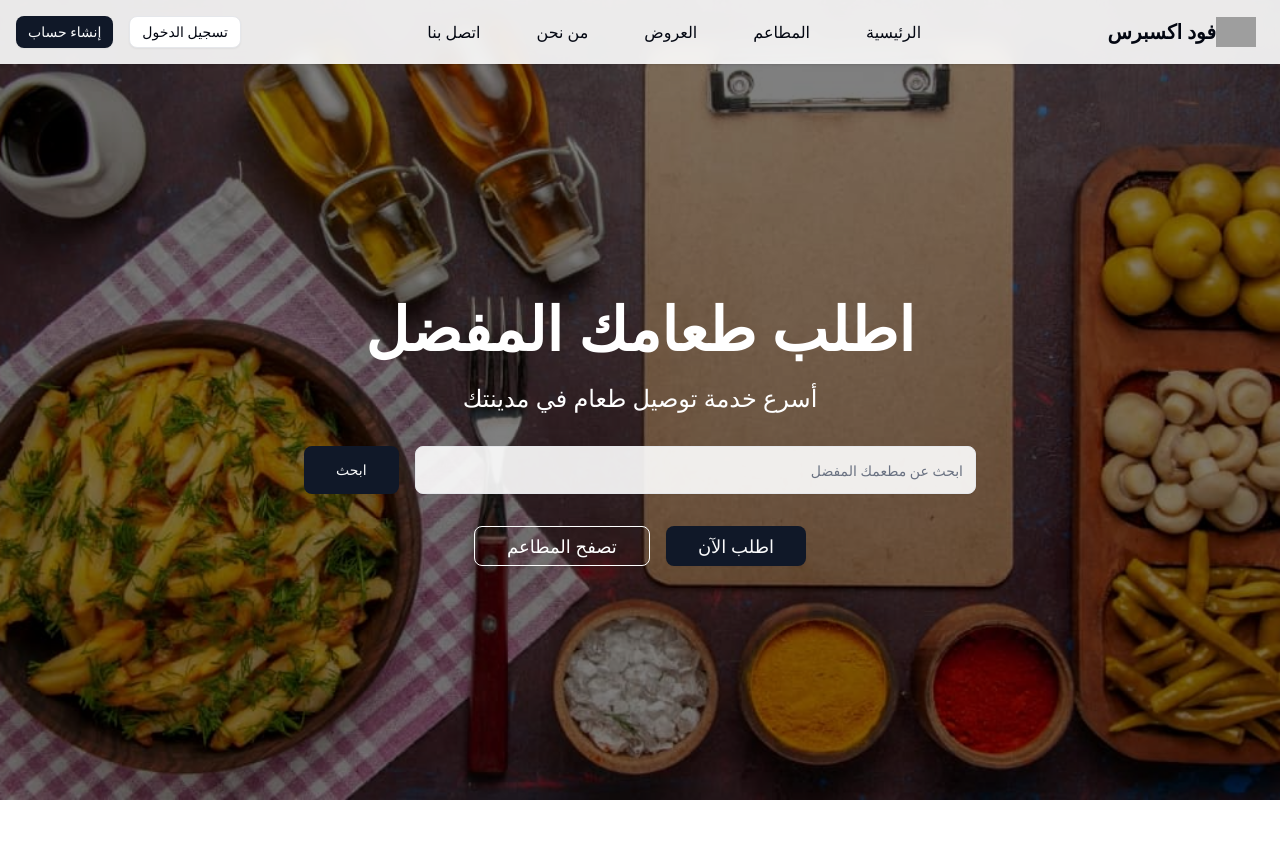
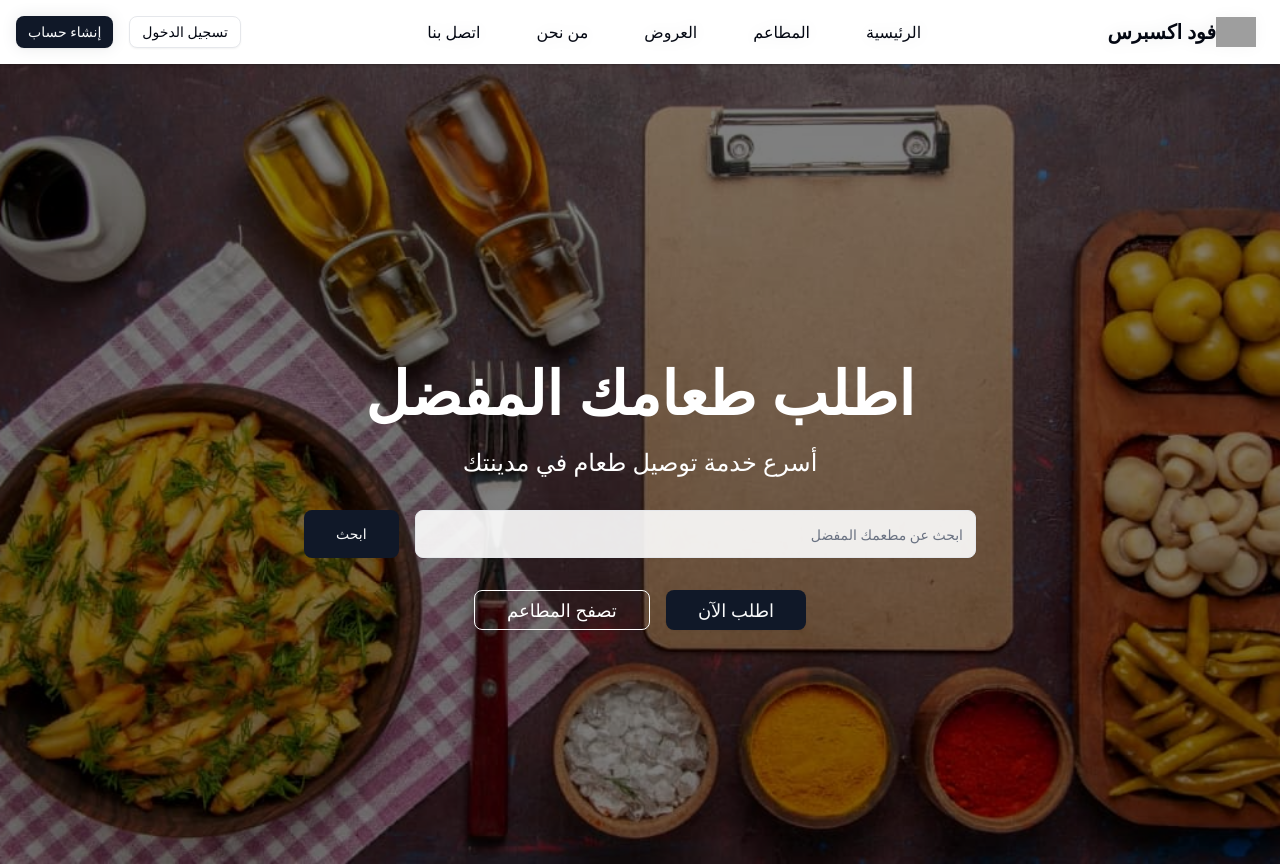
Before and after one commit to Mahmoud-D/graduation-project, a Next.js app in the folder frontend/: page / in a window 1280 px wide. Shown: the top 866 px of the page. Built offline with nearby package versions, Linux system fonts and the light colour scheme; grey boxes are pictures that could not be loaded.

Commit message:
Make the navigation bar sticky on top of the page

```diff
--- a/frontend/src/app/about/page.js
+++ b/frontend/src/app/about/page.js
@@ -2,7 +2,7 @@ import React from 'react';
 
 export default function AboutPage() {
   return (
-    <div className="min-h-screen bg-gray-50 py-12 px-4 sm:px-6 lg:px-8" dir="rtl">
+    <div className="min-h-screen bg-gray-50 py-12 px-4 sm:px-6 lg:px-8">
       <div className="max-w-4xl mx-auto">
         <div className="text-center">
           <h1 className="text-4xl font-bold text-gray-900 mb-8">من نحن</h1>
--- a/frontend/src/app/contact/page.js
+++ b/frontend/src/app/contact/page.js
@@ -2,7 +2,7 @@ import React from 'react';
 
 export default function ContactPage() {
   return (
-    <div className="min-h-screen bg-gray-50 py-12 px-4 sm:px-6 lg:px-8" dir="rtl">
+    <div className="min-h-screen bg-gray-50 py-12 px-4 sm:px-6 lg:px-8">
       <div className="max-w-4xl mx-auto">
         <div className="text-center">
           <h1 className="text-4xl font-bold text-gray-900 mb-8">اتصل بنا</h1>
--- a/frontend/src/app/layout.js
+++ b/frontend/src/app/layout.js
@@ -1,5 +1,6 @@
 import { Geist, Geist_Mono } from "next/font/google";
 import "./globals.css";
+import Navigation from "@/components/sections/navigation";
 
 const geistSans = Geist({
   variable: "--font-geist-sans",
@@ -18,11 +19,14 @@ export const metadata = {
 
 export default function RootLayout({ children }) {
   return (
-    <html lang="en">
+    <html lang="ar" dir="rtl">
       <body
         className={`${geistSans.variable} ${geistMono.variable} antialiased`}
       >
-        {children}
+        <Navigation />
+        <main className="pt-16">
+          {children}
+        </main>
       </body>
     </html>
   );
```
